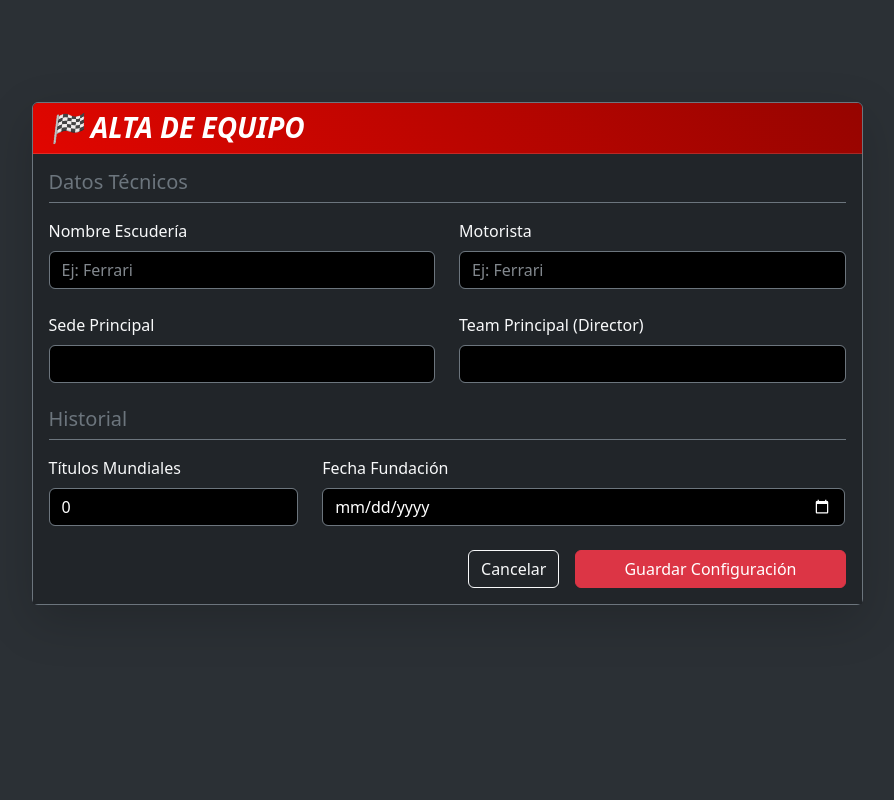
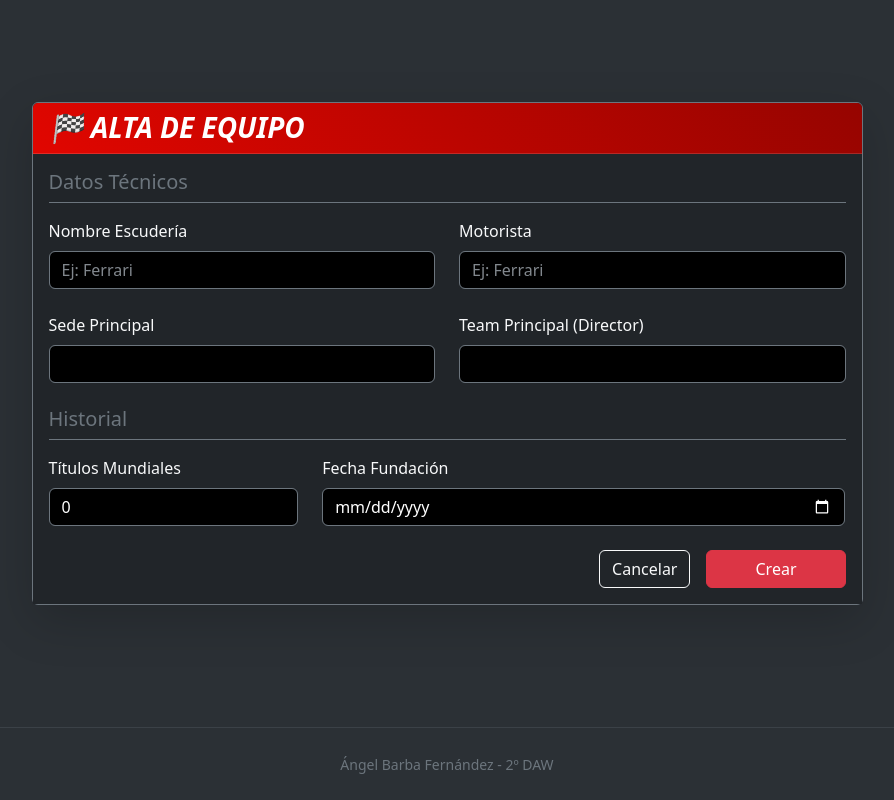
Before and after one commit to angelbarba24/fusion-login-crud, a PHP site: page /index.php?action=crear in a window 1280 px wide. Shown: the whole page, without its empty margins (193-1087 px from the left). Run offline with PHP 8.4, Linux system fonts and the light colour scheme; the visitor is signed in with stand-in values (Sample User, id 1).

Commit message:
Añadido footer.

```diff
--- a/config/Database.php
+++ b/config/Database.php
@@ -2,7 +2,7 @@
 class Database {
     private $host = 'localhost';
     private $db_name = 'f1_management';
-    private $username = 'root';
+    private $username = 'login-php';
     private $password = '';
     public $conn;
 
--- a/views/crear.php
+++ b/views/crear.php
@@ -32,7 +32,7 @@ if (!isset($_SESSION['usuario_logueado']) || $_SESSION['usuario_logueado'] !== t
         }
     </style>
 </head>
-<body class="bg-body-tertiary">
+<body class="bg-body-tertiary d-flex flex-column min-vh-100">
 
 <div class="container">
     <div class="row justify-content-center">
@@ -82,7 +82,7 @@ if (!isset($_SESSION['usuario_logueado']) || $_SESSION['usuario_logueado'] !== t
 
                         <div class="d-grid gap-2 d-md-flex justify-content-md-end">
                             <a href="index.php" class="btn btn-outline-light me-md-2">Cancelar</a>
-                            <input type="submit" value="Guardar Configuración" class="btn btn-danger px-5">
+                            <input type="submit" value="Crear" class="btn btn-danger px-5">
                         </div>
                     </form>
                 </div>
@@ -90,6 +90,8 @@ if (!isset($_SESSION['usuario_logueado']) || $_SESSION['usuario_logueado'] !== t
         </div>
     </div>
 </div>
-
+<footer class="text-center py-4 text-secondary border-top border-secondary border-opacity-25 mt-auto">
+    <small>Ángel Barba Fernández - 2º DAW</small>
+</footer>
 </body>
 </html>
--- a/views/editar.php
+++ b/views/editar.php
@@ -32,7 +32,7 @@ if (!isset($_SESSION['usuario_logueado']) || $_SESSION['usuario_logueado'] !== t
         }
     </style>
 </head>
-<body class="bg-body-tertiary">
+<body class="bg-body-tertiary d-flex flex-column min-vh-100">
 
 <div class="container">
     <div class="row justify-content-center">
@@ -91,6 +91,8 @@ if (!isset($_SESSION['usuario_logueado']) || $_SESSION['usuario_logueado'] !== t
         </div>
     </div>
 </div>
-
+<footer class="text-center py-4 text-secondary border-top border-secondary border-opacity-25 mt-auto">
+    <small>Ángel Barba Fernández - 2º DAW</small>
+</footer>
 </body>
 </html>
--- a/views/listar.php
+++ b/views/listar.php
@@ -42,7 +42,7 @@ if (!isset($_SESSION['usuario_logueado']) || $_SESSION['usuario_logueado'] !== t
         .table-custom thead { border-bottom: 2px solid #e10600; }
     </style>
 </head>
-<body class="bg-body-tertiary">
+<body class="bg-body-tertiary d-flex flex-column min-vh-100">
 
 <div class="container mt-5">
 
@@ -126,6 +126,9 @@ if (!isset($_SESSION['usuario_logueado']) || $_SESSION['usuario_logueado'] !== t
         </div>
     </div>
 </div>
+<footer class="text-center py-4 text-secondary border-top border-secondary border-opacity-25 mt-auto">
+    <small>Ángel Barba Fernández - 2º DAW</small>
+</footer>
 <script src="https://cdn.jsdelivr.net/npm/bootstrap@5.3.0/dist/js/bootstrap.bundle.min.js"></script>
 </body>
 </html>
--- a/views/login.php
+++ b/views/login.php
@@ -28,7 +28,6 @@
         <link rel="stylesheet" href="https://cdn.jsdelivr.net/npm/bootstrap-icons@1.11.1/font/bootstrap-icons.css">
 
         <style>
-            /* Mis estilos personalizados para el tema F1 */
             body {
                 background-image: radial-gradient(circle at 50% 50%, #300c0c 0%, #0f0f0f 100%);
                 height: 100vh;
@@ -55,7 +54,7 @@
             }
         </style>
     </head>
-    <body class="bg-body-tertiary">
+    <body class="bg-body-tertiary d-flex flex-column min-vh-100">
         <div class="container d-flex justify-content-center align-items-center vh-100">
             <div class="card p-4 rounded-3" style="max-width: 400px; width: 100%;">
 
@@ -105,6 +104,9 @@
                 </form>
             </div>
         </div>
+        <footer class="text-center py-4 text-secondary border-top border-secondary border-opacity-25 mt-auto">
+            <small>Ángel Barba Fernández - 2º DAW</small>
+        </footer>
     </body>
     <script src="./views/js/validaciones.js"></script>
     <script src="https://cdn.jsdelivr.net/npm/bootstrap@5.3.2/dist/js/bootstrap.bundle.min.js"></script>
```
